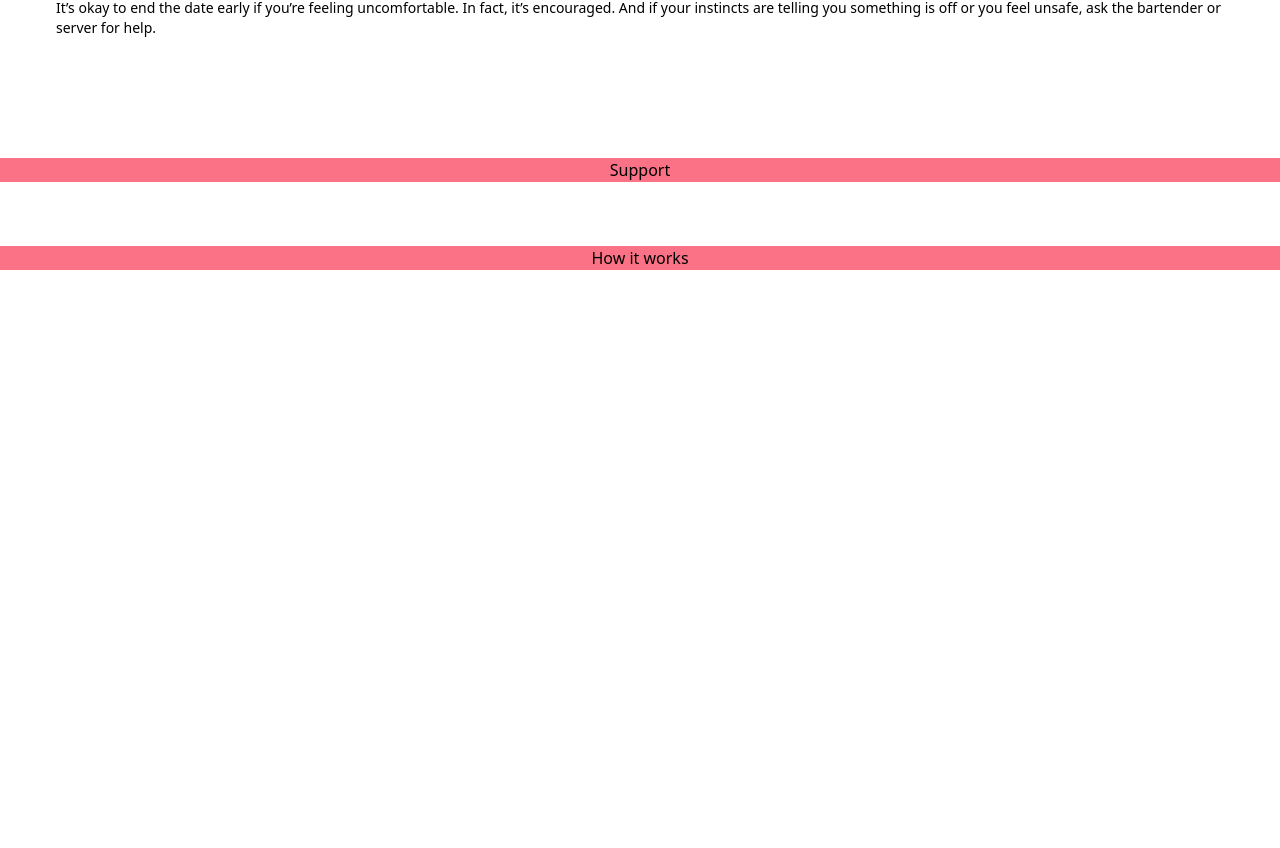
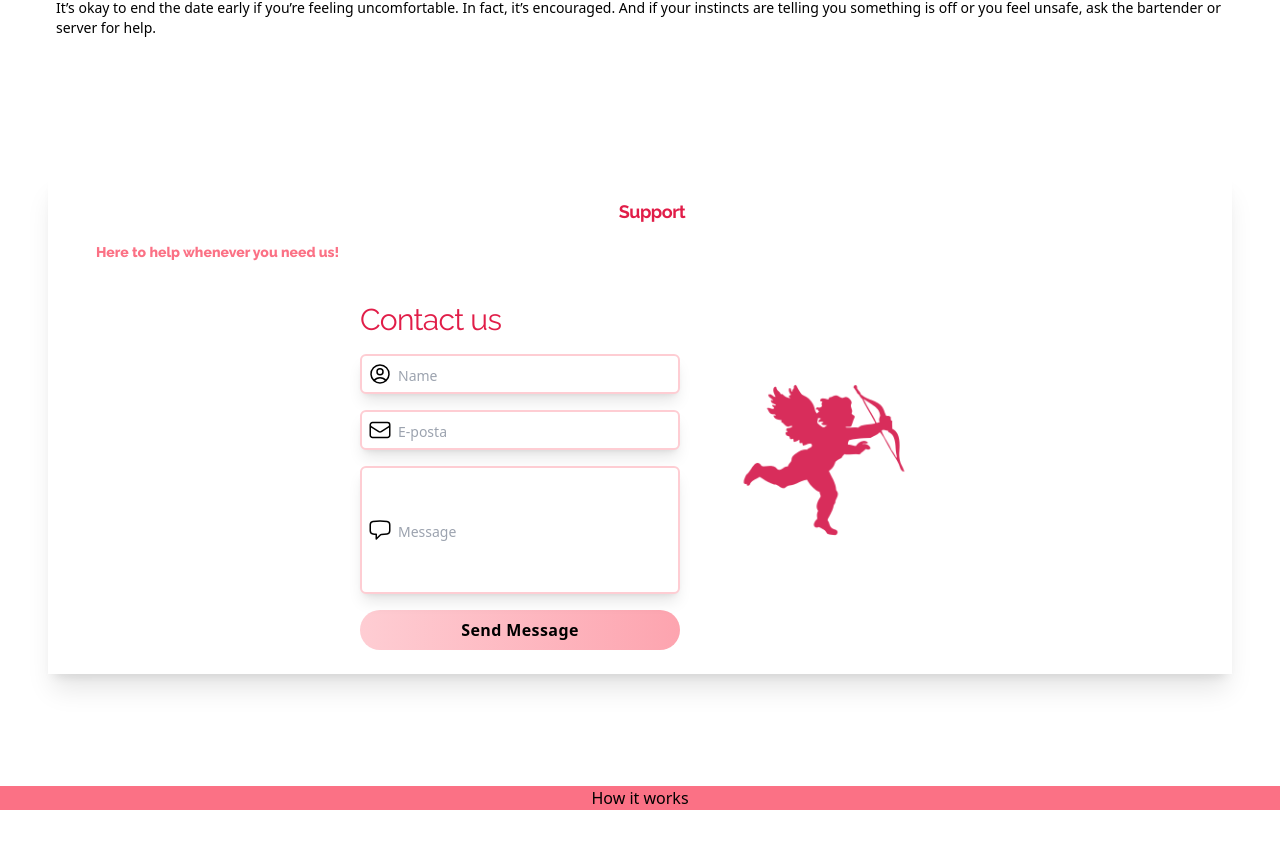
Before and after one commit to kaanmetep/find-the-one-v2, a React (Vite) app: page / in a window 1280 px wide. Shown: the part 2814-3662 px from the top of the page. Before the commit the page ends 3148 px from the top, so only its background shows below. Built offline with nearby package versions, Linux system fonts and the light colour scheme.

Commit message:
feat:Create Support Section

```diff
--- a/src/components/InputElement.jsx
+++ b/src/components/InputElement.jsx
@@ -8,16 +8,18 @@ function InputElement({
   name = "",
   accept = "",
   maxLength = 36,
+  pl = 4,
 }) {
   return (
     <input
       type={type}
       placeholder={placeholder}
-      className={`shadow-lg border-2 border-rose-200 px-2 rounded-md py-${py} placeholder:text-xs w-40 md:w-80 md:focus:w-[340px]
+      className={`shadow-lg border-2 border-rose-200 px-2 rounded-md py-${py}  placeholder:text-sm w-40 md:w-80 md:focus:w-[340px]
         transition-all duration-300 focus:outline-none
         focus:ring
         focus:ring-rose-200
         focus:ring-opacity-50 text-black`}
+      style={{ paddingLeft: `${pl}px` }}
       disabled={disabled}
       value={value}
       onChange={onChange}
--- a/src/components/MainContainer.jsx
+++ b/src/components/MainContainer.jsx
@@ -2,6 +2,7 @@ import Heading from "./Heading";
 import SecondaryHeading from "./SecondaryHeading";
 import Learn from "./Learn";
 import Safety from "./Safety";
+import Support from "./Support";
 function MainContainer() {
   return (
     <div>
@@ -9,7 +10,7 @@ function MainContainer() {
       <SecondaryHeading />
       <Learn />
       <Safety />
-      <p className="my-16 text-center bg-rose-400">Support</p>
+      <Support />
       <p className="my-16 text-center bg-rose-400">How it works</p>
     </div>
   );
--- /dev/null
+++ b/src/components/PlaceholderLogo.jsx
@@ -0,0 +1,16 @@
+function PlaceholderLogo({ d }) {
+  return (
+    <svg
+      xmlns="http://www.w3.org/2000/svg"
+      fill="none"
+      viewBox="0 0 24 24"
+      strokeWidth="1.5"
+      stroke="currentColor"
+      className="absolute w-6 top-1/2 -translate-y-1/2 ml-2"
+    >
+      <path strokeLinecap="round" strokeLinejoin="round" d={d} />
+    </svg>
+  );
+}
+
+export default PlaceholderLogo;
--- /dev/null
+++ b/src/components/Support.jsx
@@ -0,0 +1,51 @@
+import SectionHeading from "./SectionHeading";
+import InputElement from "./InputElement";
+import PlaceholderLogo from "./PlaceholderLogo";
+import Button from "./Button";
+function Support() {
+  return (
+    <div className="mt-8 flex justify-center p-12 text-sm">
+      <div className="w-full shadow-xl p-6 pl-12" id="support">
+        <SectionHeading>Support</SectionHeading>
+        <h3 className="mt-4 font-fontHeading text-rose-400 font-extrabold">
+          Here to help whenever you need us!
+        </h3>
+        <div className="flex items-center justify-center gap-6 mt-2">
+          <form action="" className="text-xl flex flex-col gap-4 mt-4">
+            <h3 className="mt-4 font-fontHeading text-rose-600  text-3xl tracking-tight">
+              Contact us
+            </h3>
+            <div className="relative">
+              <PlaceholderLogo
+                d={
+                  "M17.982 18.725A7.488 7.488 0 0 0 12 15.75a7.488 7.488 0 0 0-5.982 2.975m11.963 0a9 9 0 1 0-11.963 0m11.963 0A8.966 8.966 0 0 1 12 21a8.966 8.966 0 0 1-5.982-2.275M15 9.75a3 3 0 1 1-6 0 3 3 0 0 1 6 0Z"
+                }
+              />
+              <InputElement placeholder="Name" pl={36} />
+            </div>
+            <div className="relative">
+              <PlaceholderLogo
+                d={
+                  "M21.75 6.75v10.5a2.25 2.25 0 0 1-2.25 2.25h-15a2.25 2.25 0 0 1-2.25-2.25V6.75m19.5 0A2.25 2.25 0 0 0 19.5 4.5h-15a2.25 2.25 0 0 0-2.25 2.25m19.5 0v.243a2.25 2.25 0 0 1-1.07 1.916l-7.5 4.615a2.25 2.25 0 0 1-2.36 0L3.32 8.91a2.25 2.25 0 0 1-1.07-1.916V6.75"
+                }
+              />
+              <InputElement placeholder="E-posta" pl={36} />
+            </div>
+            <div className="relative">
+              <PlaceholderLogo
+                d={
+                  "M2.25 12.76c0 1.6 1.123 2.994 2.707 3.227 1.087.16 2.185.283 3.293.369V21l4.076-4.076a1.526 1.526 0 0 1 1.037-.443 48.282 48.282 0 0 0 5.68-.494c1.584-.233 2.707-1.626 2.707-3.228V6.741c0-1.602-1.123-2.995-2.707-3.228A48.394 48.394 0 0 0 12 3c-2.392 0-4.744.175-7.043.513C3.373 3.746 2.25 5.14 2.25 6.741v6.018Z"
+                }
+              />
+              <InputElement placeholder="Message" pl={36} py={12} />
+            </div>
+            <Button>Send Message</Button>
+          </form>
+          <img src="minilogo.png" alt="fto-logo" className=" w-60" />
+        </div>
+      </div>
+    </div>
+  );
+}
+
+export default Support;
```
